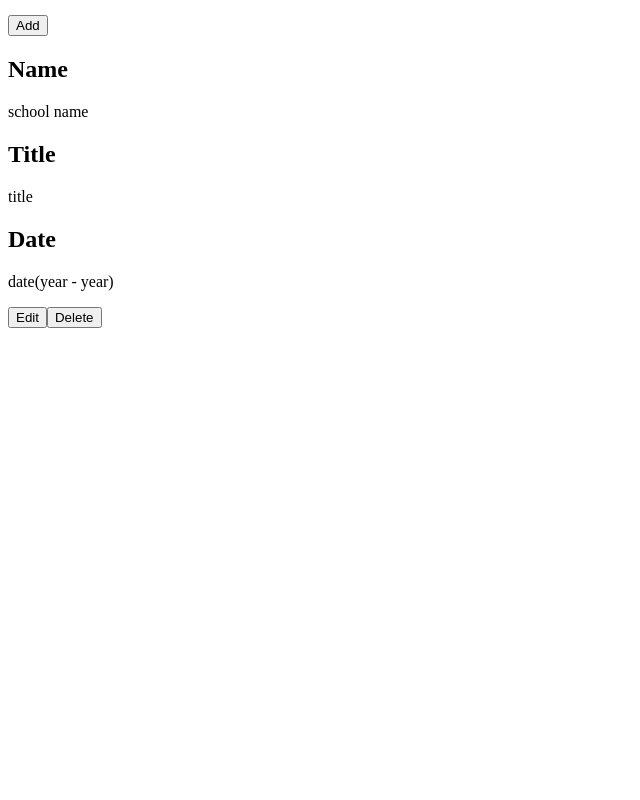
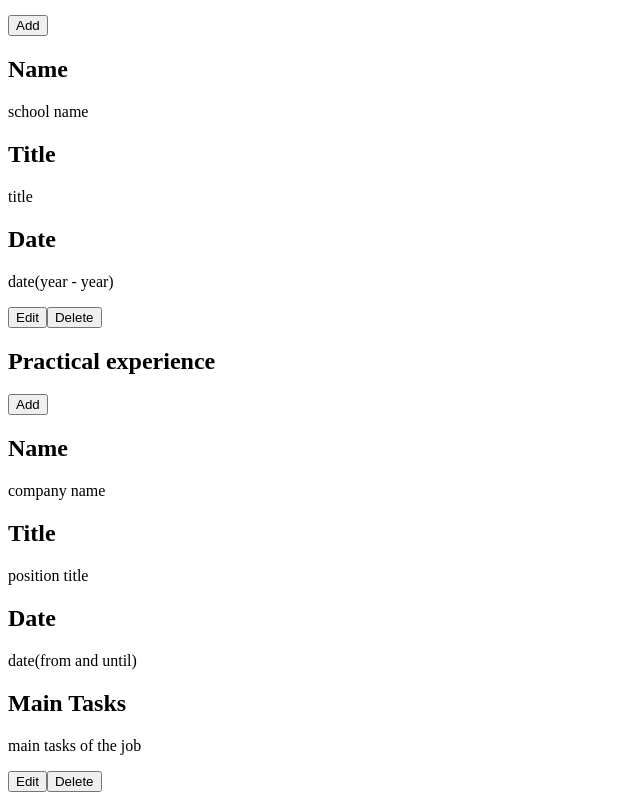
Before and after one commit to ascodeasice/cv-application, a React (Create React App) app in the folder cv-application/: page / in a window 1280 px wide. Shown: the part 417-1217 px from the top of the page, without its empty margins (0-640 px from the left). Before the commit the page ends 800 px from the top, so only its background shows below. Built offline with nearby package versions, Linux system fonts and the light colour scheme.

Commit message:
Finish practical experience part. Display jobs and allows user to edit/add.

```diff
--- a/cv-application/src/components/Education.js
+++ b/cv-application/src/components/Education.js
@@ -36,19 +36,6 @@ class Education extends Component {
     });
   }
 
-  handleChange = (e, id) => {
-    const newSchools = this.state.schools;
-    for (let i = 0; i < newSchools.length; i++) {
-      if (newSchools[i].id === id) {
-        newSchools[i][e.target.name] = e.target.value;
-        break;
-      }
-    }
-    this.setState({
-      schools: newSchools
-    });
-  }
-
   editSchool = (id) => {
     const newSchools = this.state.schools;
     newSchools.forEach((school) => {
@@ -82,11 +69,10 @@ class Education extends Component {
     const { schools } = this.state;
     return (
       <div>
-        <h1>Education</h1>
+        <h1>Education experience</h1>
         <button onClick={this.addSchool}>Add</button>
         <EducationOverview schools={schools} editSchool={this.editSchool}
-          resubmitSchool={this.resubmitSchool} deleteSchool={this.deleteSchool}
-          handleChange={this.handleChange} />
+          resubmitSchool={this.resubmitSchool} deleteSchool={this.deleteSchool} />
       </div>
     )
   }
--- a/cv-application/src/components/EducationOverview.js
+++ b/cv-application/src/components/EducationOverview.js
@@ -16,11 +16,11 @@ class EducationOverview extends Component {
               return (
                 <div key={uniqid()}>
                   <h2 key={uniqid()}>Name</h2>
-                  <input name='name' key={uniqid()} id={`name${school.id}`} defaultValue={school.name} />
+                  <input key={uniqid()} id={`name${school.id}`} defaultValue={school.name} />
                   <h2 key={uniqid()}>Title</h2>
-                  <input name='title' key={uniqid()} id={`title${school.id}`} defaultValue={school.title} />
+                  <input key={uniqid()} id={`title${school.id}`} defaultValue={school.title} />
                   <h2 key={uniqid()}>Date</h2>
-                  <input name='date' key={uniqid()} id={`date${school.id}`} defaultValue={school.date} />
+                  <input key={uniqid()} id={`date${school.id}`} defaultValue={school.date} />
                   <button key={uniqid()} onClick={() => resubmitSchool(school.id)}>Done</button>
                 </div>
               )
--- a/cv-application/src/components/Job.js
+++ b/cv-application/src/components/Job.js
@@ -1,14 +1,78 @@
 import { Component } from "react";
+import uniqid from 'uniqid';
+import JobOverview from './JobOverview';
 
 class Job extends Component {
   constructor(props) {
     super(props);
+
+    this.state = {
+      jobs: [
+        {
+          id: uniqid(),
+          companyName: 'company name',
+          title: 'position title',
+          mainTasks: 'main tasks of the job',
+          date: 'date(from and until)',
+          editing: false
+        }],
+    };
+  }
+
+  editJob = (id) => {
+    const newJobs = this.state.jobs;
+    newJobs.forEach((job) => {
+      if (job.id === id) {
+        job.editing = true;
+      }
+    })
+    this.setState({
+      jobs: newJobs
+    })
+  }
+
+  resubmitJob = (id) => {
+    const newJobs = this.state.jobs;
+    newJobs.forEach((job) => {
+      if (job.id === id) {
+        job.editing = false;
+        job.companyName = document.getElementById(`companyName${id}`).value;
+        job.title = document.getElementById(`title${id}`).value;
+        job.mainTasks = document.getElementById(`mainTasks${id}`).value;
+        job.date = document.getElementById(`date${id}`).value;
+      }
+    })
+    this.setState({
+      jobs: newJobs
+    })
+  }
+
+  deleteJob = (id) => {
+    this.setState({
+      jobs: this.state.jobs.filter((job) => job.id !== id)
+    });
+  }
+
+  addJob = () => {
+    this.setState({
+      jobs: this.state.jobs.concat({
+        id: uniqid(),
+        companyName: 'company name',
+        title: 'position title',
+        mainTasks: 'main tasks of the job',
+        date: 'date(from and until)',
+        editing: false
+      })
+    })
   }
 
   render() {
     return (
       <div>
-
+        <h2>Practical experience </h2>
+        <button onClick={this.addJob}>Add</button>
+        <JobOverview jobs={this.state.jobs} editJob={this.editJob}
+          resubmitJob={this.resubmitJob} deleteJob={this.deleteJob} />
       </div>
     )
   }
--- /dev/null
+++ b/cv-application/src/components/JobOverview.js
@@ -0,0 +1,54 @@
+import { Component } from "react";
+import uniqid from 'uniqid';
+
+class JobOverview extends Component {
+  constructor(props) {
+    super(props);
+  }
+
+  render() {
+    const { jobs, resubmitJob, editJob, deleteJob } = this.props;
+    return (
+      <div>
+        {
+          jobs.map((job) => {
+            if (job.editing) {
+              return (
+                <div key={uniqid()}>
+                  <h2 key={uniqid()}>Company Name</h2>
+                  <input key={uniqid()} id={`companyName${job.id}`} defaultValue={job.companyName} />
+                  <h2 key={uniqid()}>Title</h2>
+                  <input key={uniqid()} id={`title${job.id}`} defaultValue={job.title} />
+                  <h2 key={uniqid()}>Main Tasks</h2>
+                  <input key={uniqid()} id={`mainTasks${job.id}`} defaultValue={job.mainTasks} />
+                  <h2 key={uniqid()}>Date</h2>
+                  <input key={uniqid()} id={`date${job.id}`} defaultValue={job.date} />
+                  <button key={uniqid()} onClick={() => resubmitJob(job.id)}>Done</button>
+                </div>
+              )
+            } else {
+              return (
+                <div key={uniqid()}>
+                  <h2 key={uniqid()}>Name</h2>
+                  <p key={uniqid()}>{job.companyName}</p>
+                  <h2 key={uniqid()}>Title</h2>
+                  <p key={uniqid()}>{job.title}</p>
+                  <h2 key={uniqid()}>Date</h2>
+                  <p key={uniqid()}>{job.date}</p>
+                  <h2 key={uniqid()}>Main Tasks</h2>
+                  <p key={uniqid()}>{job.mainTasks}</p>
+                  <button key={uniqid()} onClick={() => editJob(job.id)}>Edit</button>
+                  <button key={uniqid()} onClick={() => deleteJob(job.id)}>Delete</button>
+                </div>
+
+              )
+            }
+          })
+        }
+
+      </div>
+    )
+  }
+};
+
+export default JobOverview;
```
